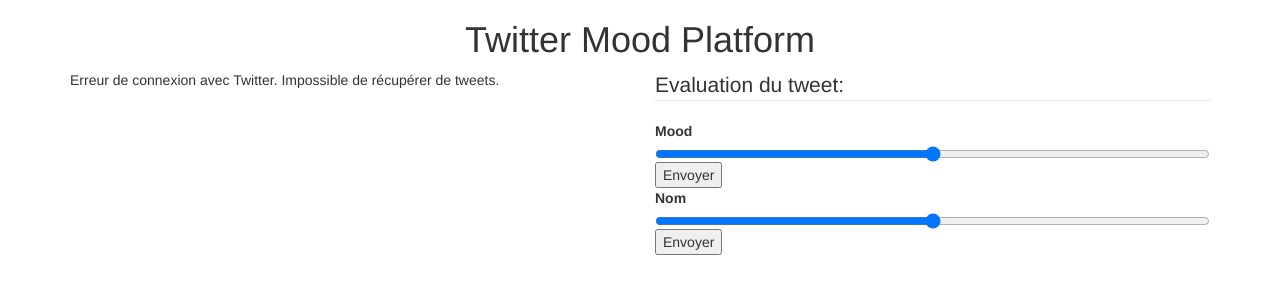
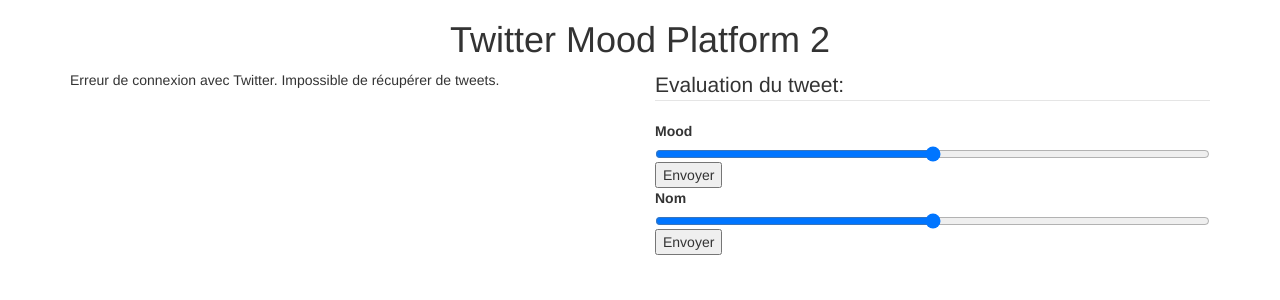
Before and after one commit to antoineconqui/Twitter-Mood-Web-Platform, a PHP site: page / in a window 1280 px wide. Shown: the top 300 px of the page. Run offline with PHP 8.4, Linux system fonts and the light colour scheme; data that the repository does not hold is empty.

Commit message:
nouvelle version

```diff
--- a/index.php
+++ b/index.php
@@ -11,7 +11,7 @@
 </head>
 <body>
 
-    <h1>Twitter Mood Platform</h1>
+    <h1>Twitter Mood Platform 2</h1>
 
     <div class="container">
         <div class="row">
```
